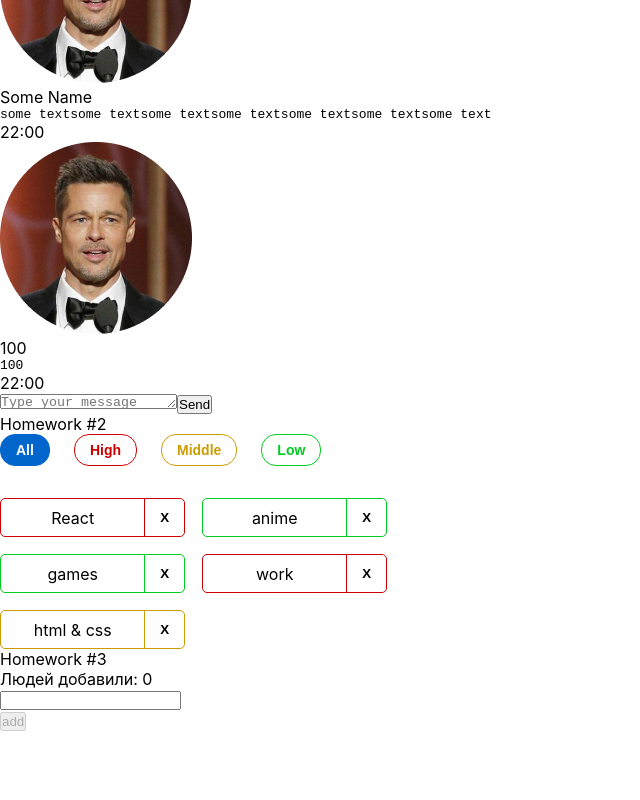
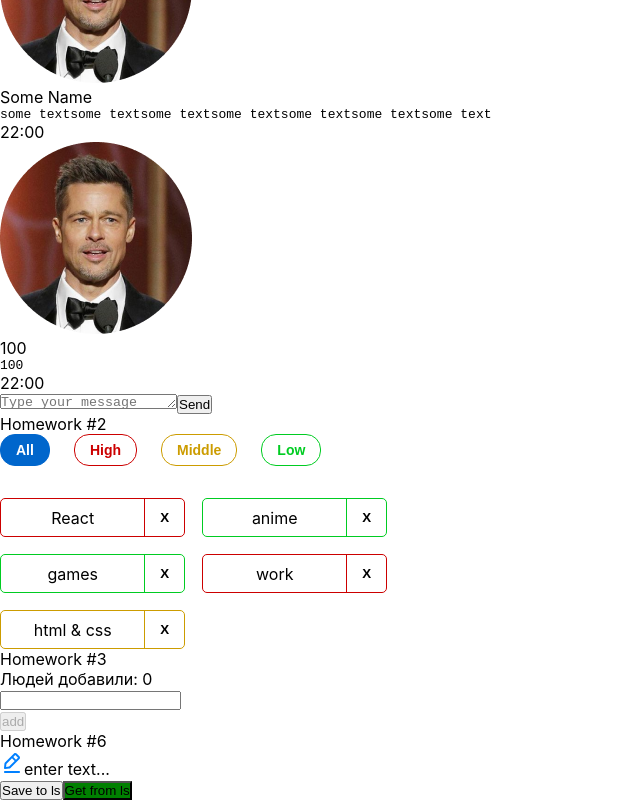
Before and after one commit to magomedov777/autotest, a React (Create React App) app: page /#/pre-junior in a window 1280 px wide. Shown: the part 247-1047 px from the top of the page, without its empty margins (0-640 px from the left). Before the commit the page ends 978 px from the top, so only its background shows below. Built offline with nearby package versions, Linux system fonts and the light colour scheme.

Commit message:
new changed

```diff
--- a/src/s1-main/App.tsx
+++ b/src/s1-main/App.tsx
@@ -3,6 +3,7 @@ import s from './App.module.css'
 // import HW4 from '../s2-homeworks/hw04/HW4'
 // import HW3 from '../s2-homeworks/hw03/HW3'
 import HW5 from "../s2-homeworks/hw05/HW5";
+import HW6 from "../s2-homeworks/hw06/HW6";
 
 function App() {
     return (
@@ -15,6 +16,7 @@ function App() {
 
             {/*при выполнении дз 5 и более - закомментировать здесь дз 1-4, так как они есть внутри дз 5*/}
             <HW5/>
+            <HW6/>
         </div>
     )
 }
```
